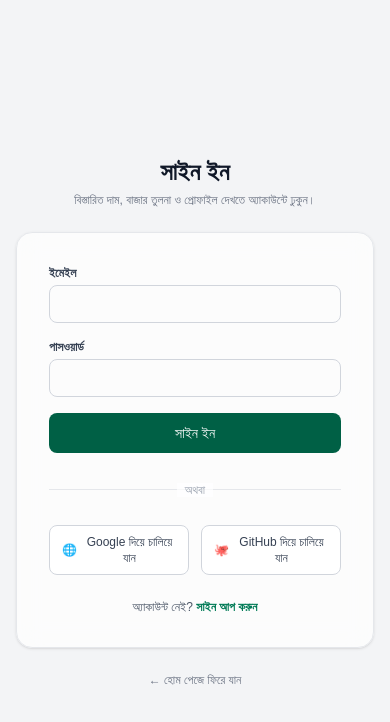
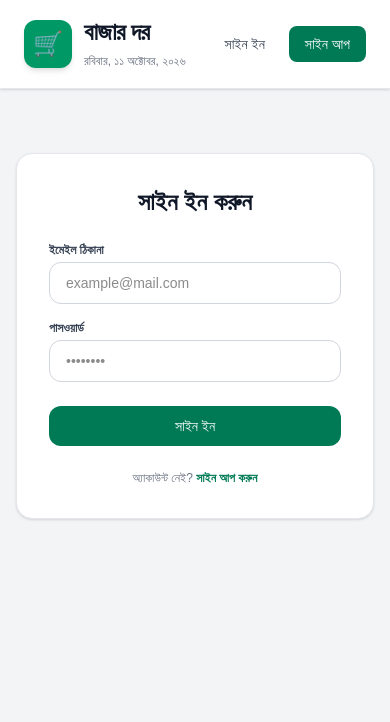
Before and after one commit to ashlvx284/a7-bazar-dor, a Next.js app: page /signin in a window 390 px wide. Shown: the top 722 px of the page. Built offline with nearby package versions, Linux system fonts and the light colour scheme.

Commit message:
Ui is responsive now

```diff
--- a/src/app/components/Navbar.tsx
+++ b/src/app/components/Navbar.tsx
@@ -26,11 +26,19 @@ export default function Navbar() {
   };
 
   return (
-    <nav className="w-full bg-white border-b border-gray-200 py-3.5 px-6 shadow-sm">
+    <nav className="w-full bg-white border-b border-gray-200 py-4 px-6 shadow-sm sticky top-0 z-50">
       <div className="max-w-7xl mx-auto flex justify-between items-center">
-        {/* Logo / Title */}
-        <Link href="/" className="flex items-center gap-2 text-xl font-bold text-gray-900">
-          <span>🛒</span> বাজার দর
+        {/* Logo, Green Box Icon & Date */}
+        <Link href="/" className="flex items-center gap-3">
+          <div className="w-12 h-12 bg-emerald-600 rounded-xl flex items-center justify-center text-white text-2xl shadow-md">
+            🛒
+          </div>
+          <div>
+            <span className="text-2xl font-bold text-gray-900 tracking-tight block">বাজার দর</span>
+            <span className="text-xs text-gray-500 font-medium">
+  {new Intl.DateTimeFormat('bn-BD', { weekday: 'long', day: 'numeric', month: 'long', year: 'numeric' }).format(new Date())}
+</span>
+          </div>
         </Link>
 
         {/* Auth Buttons or User Info */}
@@ -42,7 +50,7 @@ export default function Navbar() {
               </span>
               <button
                 onClick={handleLogout}
-                className="text-xs font-medium bg-red-50 hover:bg-red-100 text-red-600 px-3 py-1.5 rounded-lg transition border border-red-200"
+                className="text-xs font-medium bg-red-50 hover:bg-red-100 text-red-600 px-3 py-1.5 rounded-lg transition border border-red-200 cursor-pointer"
               >
                 লগআউট
               </button>
--- a/src/app/page.tsx
+++ b/src/app/page.tsx
@@ -63,14 +63,12 @@ export default function Home() {
       });
   }, [activeCat]);
 
-  const handleProductClick = (productId: number | string) => {
+ const handleProductClick = (productId: number | string) => {
     const isLoggedIn = localStorage.getItem('isLoggedIn');
 
     if (isLoggedIn === 'true') {
       router.push(`/product/${productId}`);
     } else {
-      // product id ta store kore rakhchi jate signin sesh e ekhane fire asa jay
-      localStorage.setItem('redirectProductId', String(productId));
       router.push('/signin');
     }
   };
@@ -105,11 +103,14 @@ export default function Home() {
     .sort((a, b) => Math.abs(b.change?.pct || 0) - Math.abs(a.change?.pct || 0))
     .slice(0, 6);
 
-  return (
+ return (
     <main className="min-h-screen bg-gray-100 pb-16">
-      <Navbar />
-      <CatagoriesNav activeCat={activeCat} onSelectCategory={handleSelectCategory} />
-      <PriceTicker />
+      {/* Sticky Container for Navbar, Categories & Ticker */}
+      <div className="sticky top-0 z-40 bg-gray-100 shadow-sm">
+        <Navbar />
+        <CatagoriesNav activeCat={activeCat} onSelectCategory={handleSelectCategory} />
+        <PriceTicker />
+      </div>
 
       <div className="max-w-7xl mx-auto px-4 sm:px-6 lg:px-8 mt-6">
         {!activeCat ? (
--- a/src/app/product/[id]/page.tsx
+++ b/src/app/product/[id]/page.tsx
@@ -108,13 +108,22 @@ export default function ProductDetailPage() {
       <PriceTicker />
 
       <div className="max-w-7xl mx-auto px-4 sm:px-6 lg:px-8 mt-6">
-        {/* Breadcrumb */}
-        <div className="text-xs text-gray-500 mb-4 flex items-center gap-1.5 font-medium">
-          <Link href="/" className="hover:text-emerald-700">হোম</Link>
-          <span>›</span>
-          <span className="text-gray-600">{catName}</span>
-          <span>›</span>
-          <span className="text-gray-900 font-semibold">{name}</span>
+        {/* Back Button & Breadcrumb */}
+        <div className="mb-4 flex items-center justify-between">
+          <button
+            onClick={() => router.push('/')}
+            className="text-xs font-semibold bg-white border border-gray-200 text-gray-700 hover:text-emerald-700 px-3 py-1.5 rounded-lg shadow-sm transition flex items-center gap-1"
+          >
+            ← হোম পেজে ফিরে যান
+          </button>
+
+          <div className="text-xs text-gray-500 flex items-center gap-1.5 font-medium">
+            <Link href="/" className="hover:text-emerald-700">হোম</Link>
+            <span>›</span>
+            <span className="text-gray-600">{catName}</span>
+            <span>›</span>
+            <span className="text-gray-900 font-semibold">{name}</span>
+          </div>
         </div>
 
         {/* Product Main Info Card */}
--- a/src/app/signin/page.tsx
+++ b/src/app/signin/page.tsx
@@ -1,123 +1,93 @@
 'use client';
 import { useState } from 'react';
+import { useRouter } from 'next/navigation';
 import Link from 'next/link';
-import { useRouter } from 'next/navigation';
-import toast, { Toaster } from 'react-hot-toast';
+import toast from 'react-hot-toast';
+import Navbar from '../components/Navbar';
 
 export default function SignInPage() {
   const router = useRouter();
   const [email, setEmail] = useState('');
   const [password, setPassword] = useState('');
-  const [loading, setLoading] = useState(false);
 
-  const handleSignIn = (e: React.FormEvent) => {
+  const handleSubmit = (e: React.FormEvent) => {
     e.preventDefault();
+
     if (!email || !password) {
-      toast.error('ইমেইল এবং পাসওয়ার্ড দিন');
+      toast.error('ইমেইল এবং পাসওয়ার্ড প্রদান করুন!');
       return;
     }
 
-    setLoading(true);
-
-    setTimeout(() => {
-      setLoading(false);
     localStorage.setItem('isLoggedIn', 'true');
     localStorage.setItem('userEmail', email);
 
-      // সাইন ইন হওয়ার টোস্ট (Pic 5 অনুযায়ী)
-      toast.success('সফলভাবে সাইন ইন হয়েছে।', {
-        style: {
-          border: '1px solid #10B981',
-          padding: '12px 16px',
-          color: '#065F46',
-          backgroundColor: '#ECFDF5',
-          fontWeight: 'bold',
-        },
-        iconTheme: {
-          primary: '#10B981',
-          secondary: '#FFFFFF',
-        },
-      });
+    toast.success('সফলভাবে সাইন ইন হয়েছে!');
 
     setTimeout(() => {
-        router.push('/');
-      }, 1200);
-    }, 1500);
+      const redirectProductId = localStorage.getItem('redirectProductId');
+      if (redirectProductId) {
+        localStorage.removeItem('redirectProductId');
+        router.replace(`/product/${redirectProductId}`);
+      } else {
+        router.replace('/');
+      }
+    }, 1000);
   };
 
   return (
-    <main className="min-h-screen bg-gray-100 flex flex-col justify-center items-center px-4 py-8">
-      <Toaster position="top-center" />
-      <div className="text-center mb-6">
-        <h1 className="text-2xl font-bold text-gray-900">সাইন ইন</h1>
-        <p className="text-xs text-gray-500 mt-1">
-          বিস্তারিত দাম, বাজার তুলনা ও প্রোফাইল দেখতে অ্যাকাউন্টে ঢুকুন।
-        </p>
-      </div>
+    <div className="min-h-screen bg-gray-100">
+      <Navbar />
+      <div className="max-w-md mx-auto mt-16 px-4">
+        <div className="bg-white rounded-2xl border border-gray-200 p-8 shadow-sm">
+          <h2 className="text-2xl font-bold text-gray-900 text-center mb-6">
+            সাইন ইন করুন
+          </h2>
 
-      <div className="w-full max-w-md bg-white/70 backdrop-blur-md p-8 rounded-2xl border border-gray-200 shadow-sm">
-        <form onSubmit={handleSignIn} className="space-y-4">
+          <form onSubmit={handleSubmit} className="space-y-4">
             <div>
-            <label className="block text-xs font-semibold text-gray-700 mb-1">ইমেইল</label>
+              <label className="block text-xs font-semibold text-gray-700 mb-1">
+                ইমেইল ঠিকানা
+              </label>
               <input
                 type="email"
-              className="w-full px-3 py-2 border border-gray-300 rounded-lg text-sm focus:outline-none focus:ring-2 focus:ring-emerald-500"
+                required
                 value={email}
                 onChange={(e) => setEmail(e.target.value)}
+                placeholder="example@mail.com"
+                className="w-full px-4 py-2.5 border border-gray-300 rounded-xl text-sm focus:outline-none focus:border-emerald-600"
               />
             </div>
 
             <div>
-            <label className="block text-xs font-semibold text-gray-700 mb-1">পাসওয়ার্ড</label>
+              <label className="block text-xs font-semibold text-gray-700 mb-1">
+                পাসওয়ার্ড
+              </label>
               <input
                 type="password"
-              className="w-full px-3 py-2 border border-gray-300 rounded-lg text-sm focus:outline-none focus:ring-2 focus:ring-emerald-500"
+                required
                 value={password}
                 onChange={(e) => setPassword(e.target.value)}
+                placeholder="••••••••"
+                className="w-full px-4 py-2.5 border border-gray-300 rounded-xl text-sm focus:outline-none focus:border-emerald-600"
               />
             </div>
 
             <button
               type="submit"
-            disabled={loading}
-            className="w-full bg-emerald-800 hover:bg-emerald-900 text-white font-medium py-2.5 rounded-lg text-sm transition mt-2 flex justify-center items-center gap-2"
+              className="w-full bg-emerald-700 hover:bg-emerald-800 text-white font-medium py-2.5 rounded-xl text-sm transition mt-2"
             >
-            {loading ? (
-              <>
-                <span className="animate-spin rounded-full h-4 w-4 border-2 border-white border-t-transparent"></span>
-                অপেক্ষা করুন...
-              </>
-            ) : (
-              'সাইন ইন'
-            )}
+              সাইন ইন
             </button>
           </form>
 
-        <div className="relative my-6 text-center">
-          <div className="absolute inset-0 flex items-center"><div className="w-full border-t border-gray-200"></div></div>
-          <span className="relative bg-white/70 px-2 text-xs text-gray-400">অথবা</span>
-        </div>
-
-        <div className="grid grid-cols-2 gap-3">
-          <button className="flex items-center justify-center gap-1.5 border border-gray-300 bg-white py-2 px-3 rounded-lg text-xs font-medium text-gray-700 hover:bg-gray-50">
-            <span>🌐</span> Google দিয়ে চালিয়ে যান
-          </button>
-          <button className="flex items-center justify-center gap-1.5 border border-gray-300 bg-white py-2 px-3 rounded-lg text-xs font-medium text-gray-700 hover:bg-gray-50">
-            <span>🐙</span> GitHub দিয়ে চালিয়ে যান
-          </button>
-        </div>
-
-        <p className="text-center text-xs text-gray-600 mt-6">
+          <p className="text-xs text-gray-500 text-center mt-6">
             অ্যাকাউন্ট নেই?{' '}
-          <Link href="/signup" className="text-emerald-700 font-bold hover:underline">
+            <Link href="/signup" className="text-emerald-700 font-semibold hover:underline">
               সাইন আপ করুন
             </Link>
           </p>
         </div>
-
-      <Link href="/" className="text-xs text-gray-500 mt-6 hover:underline flex items-center gap-1">
-        ← হোম পেজে ফিরে যান
-      </Link>
-    </main>
+      </div>
+    </div>
   );
 }
```
Lines whose indentation alone changed are shown as unchanged.
